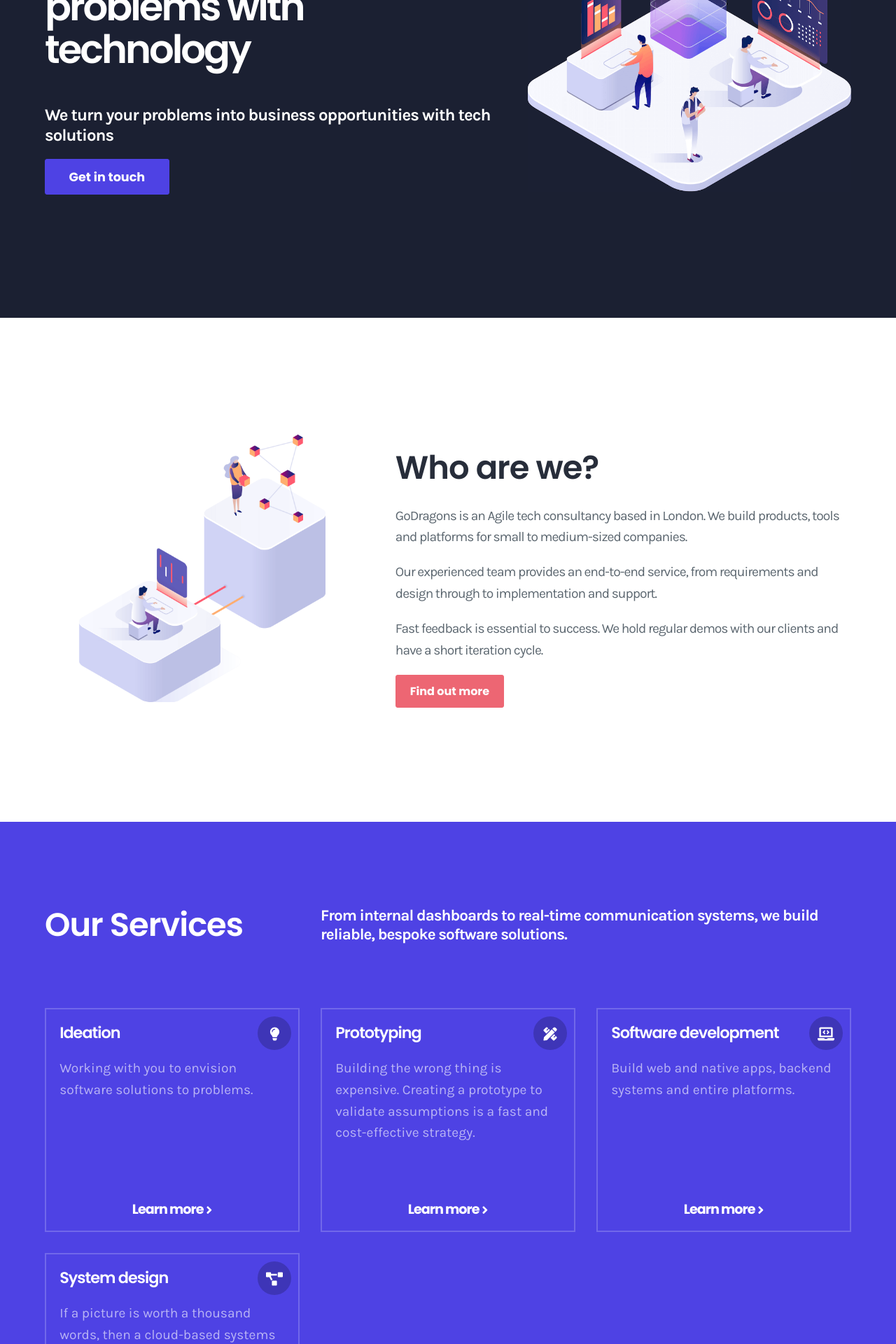
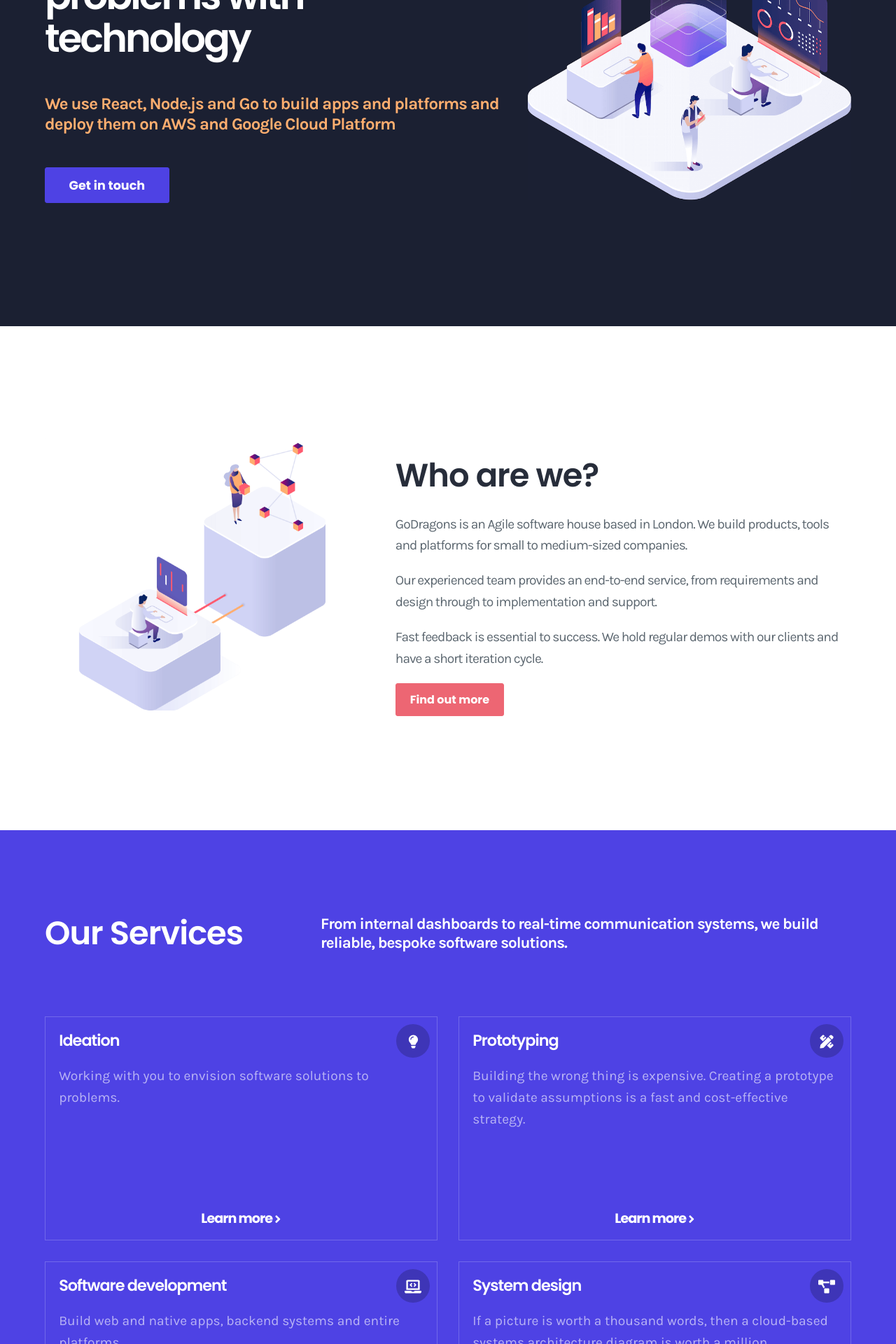
Before and after one commit to GoDragons/godragons-website, a React (Create React App) app: page / in a window 1280 px wide. Shown: the part 280-2200 px from the top of the page at 70% size. Built offline with nearby package versions, Linux system fonts and the light colour scheme.

Commit message:
Split home page into components; Fix issues with various components; Improve tagline

```diff
--- a/src/Common/PageTitle/PageTitle.jsx
+++ b/src/Common/PageTitle/PageTitle.jsx
@@ -2,11 +2,15 @@
 
 import "./PageTitle.scss";
 
+import BoxedLayout from "../BoxedLayout/BoxedLayout";
+
 export default function PageTitle({ value, tagline }) {
   return (
-    <div className="page-title-container">
-      <h1 className="title">{value}</h1>
-      {tagline ? <h4 className="tagline">{tagline}</h4> : null}
-    </div>
+    <BoxedLayout>
+      <div className="page-title-container">
+        <h1 className="title">{value}</h1>
+        {tagline ? <h4 className="tagline">{tagline}</h4> : null}
+      </div>
+    </BoxedLayout>
   );
 }
--- a/src/Common/PricingTable/PricingTable.scss
+++ b/src/Common/PricingTable/PricingTable.scss
@@ -58,7 +58,6 @@
     padding-top: 1.5rem;
     padding-bottom: 1.5rem;
     margin: 0 auto;
-
     box-shadow: 0rem 0.5rem 2rem darken($color3, 10);
 
     .item {
@@ -68,6 +67,8 @@
       padding-right: 1rem;
       padding-top: 1rem;
       padding-bottom: 1rem;
+      display: flex;
+      flex-direction: column;
 
       &:not(:first-child) {
         border-left: 1px solid $gray;
@@ -127,6 +128,7 @@
 
       .list {
         margin-top: 2rem;
+        margin-bottom: 2rem;
         padding-left: 1rem;
         padding-right: 1rem;
 
@@ -151,6 +153,7 @@
         font-size: 2.4rem;
         letter-spacing: 1px;
         margin-bottom: -0.5rem;
+        margin-top: auto;
       }
 
       .price-frequency {
--- a/src/Footer/NewsletterForm/NewsletterForm.scss
+++ b/src/Footer/NewsletterForm/NewsletterForm.scss
@@ -26,7 +26,7 @@
       border: 2px solid $color2;
 
       &::placeholder {
-        color: $darkGray;
+        color: saturate(darken($color2, 30), 30);
       }
     }
   }
--- a/src/Header/Header.scss
+++ b/src/Header/Header.scss
@@ -142,7 +142,6 @@
     display: inline-block;
     margin-left: auto;
     margin-right: 0;
-    overflow-y: auto;
 
     ul {
       @include main-menu-list;
@@ -383,6 +382,7 @@
       margin-top: 0;
       margin-bottom: 0;
       max-height: calc(100vh - 6rem);
+      overflow-y: auto;
 
       li {
         display: block;
--- /dev/null
+++ b/src/Home/Hero.jsx
@@ -0,0 +1,39 @@
+import React from "react";
+
+import BoxedLayout from "../Common/BoxedLayout/BoxedLayout";
+import { Row, Col, Hidden } from "react-grid-system";
+import { Link } from "react-router-dom";
+
+import Button from "../Common/Button/Button";
+import HeroImage from "../assets/godragons-hero.png";
+
+export default function Hero() {
+  return (
+    <div className="hero segment">
+      <BoxedLayout>
+        <Row align="end">
+          <Col md={7}>
+            <h1>Solve real business problems with technology</h1>
+            <p className="tagline">
+              We use React, Node.js and Go to build apps and platforms and
+              deploy them on AWS and Google Cloud Platform
+            </p>
+            <Link to="/contact">
+              <Button type="primary" label="Get in touch" />
+            </Link>
+          </Col>
+          <Hidden sm xs>
+            <Col md={5}>
+              <div className="illustration-container">
+                <img
+                  alt="GoDragons hero (people working on tech)"
+                  src={HeroImage}
+                />
+              </div>
+            </Col>
+          </Hidden>
+        </Row>
+      </BoxedLayout>
+    </div>
+  );
+}
--- a/src/Home/Home.jsx
+++ b/src/Home/Home.jsx
@@ -1,78 +1,25 @@
 import React from "react";
 
-import { withRouter, Link } from "react-router-dom";
-import { Row, Col, Hidden } from "react-grid-system";
+import { withRouter } from "react-router-dom";
 
-import Button from "../Common/Button/Button";
 import BoxedLayout from "../Common/BoxedLayout/BoxedLayout";
 import ServicesGrid from "../ServicesGrid/ServicesGrid";
 import Thumbnail from "../Common/Thumbnail/Thumbnail";
 import PageTitle from "../Common/PageTitle/PageTitle";
 
-import Hero from "../assets/godragons-hero.png";
 import GymPhoto from "../assets/godragons-gym-4.jpg";
-import Ideation from "../assets/godragons-building-blocks.png";
+
+import Hero from "./Hero";
+import WhoAreWe from "./WhoAreWe";
+
 import "./Home.scss";
 
 function Home() {
   return (
     <div className="page-home">
-      <div className="hero segment">
-        <BoxedLayout>
-          <Row align="end">
-            <Col md={7}>
-              <h1>Solve real business problems with technology</h1>
-              <p className="tagline">
-                We turn your problems into business opportunities with tech
-                solutions
-              </p>
-              <Link to="/contact">
-                <Button type="primary" label="Get in touch" />
-              </Link>
-            </Col>
-            <Hidden sm xs>
-              <Col md={5}>
-                <div className="illustration-container">
-                  <img
-                    alt="GoDragons hero (people working on tech)"
-                    src={Hero}
-                  />
-                </div>
-              </Col>
-            </Hidden>
-          </Row>
-        </BoxedLayout>
-      </div>
-      <div className="segment">
-        <BoxedLayout>
-          <Row align="center" gutterWidth={50}>
-            <Hidden sm xs>
-              <Col md={5}>
-                <img alt="People assembling building blocks" src={Ideation} />
-              </Col>
-            </Hidden>
-            <Col md={7}>
-              <h2>Who are we?</h2>
-              <p>
-                GoDragons is an Agile tech consultancy based in London. We build
-                products, tools and platforms for small to medium-sized
-                companies.
-              </p>
-              <p>
-                Our experienced team provides an end-to-end service, from
-                requirements and design through to implementation and support.
-              </p>
-              <p>
-                Fast feedback is essential to success. We hold regular demos
-                with our clients and have a short iteration cycle.
-              </p>
-              <Link to="/services">
-                <Button type="secondary" label="Find out more"></Button>
-              </Link>
-            </Col>
-          </Row>
-        </BoxedLayout>
-      </div>
+      <Hero />
+      <WhoAreWe />
+
       <div className="purple segment">
         <BoxedLayout>
           <ServicesGrid />
--- a/src/Home/Home.scss
+++ b/src/Home/Home.scss
@@ -4,10 +4,10 @@
   .tagline {
     font-size: 1.5rem;
     margin-top: 1rem;
-    margin-bottom: 1rem;
+    margin-bottom: 3rem;
     font-weight: 900;
     letter-spacing: -1px;
-    color: $white;
+    color: $color5;
     line-height: 1.2;
   }
 
--- /dev/null
+++ b/src/Home/WhoAreWe.jsx
@@ -0,0 +1,41 @@
+import React from "react";
+
+import BoxedLayout from "../Common/BoxedLayout/BoxedLayout";
+import { Link } from "react-router-dom";
+import { Row, Col, Hidden } from "react-grid-system";
+import Ideation from "../assets/godragons-building-blocks.png";
+import Button from "../Common/Button/Button";
+
+export default function WhoAreWe() {
+  return (
+    <div className="segment">
+      <BoxedLayout>
+        <Row align="center" gutterWidth={50}>
+          <Hidden sm xs>
+            <Col md={5}>
+              <img alt="People assembling building blocks" src={Ideation} />
+            </Col>
+          </Hidden>
+          <Col md={7}>
+            <h2>Who are we?</h2>
+            <p>
+              GoDragons is an Agile software house based in London. We build
+              products, tools and platforms for small to medium-sized companies.
+            </p>
+            <p>
+              Our experienced team provides an end-to-end service, from
+              requirements and design through to implementation and support.
+            </p>
+            <p>
+              Fast feedback is essential to success. We hold regular demos with
+              our clients and have a short iteration cycle.
+            </p>
+            <Link to="/services">
+              <Button type="secondary" label="Find out more"></Button>
+            </Link>
+          </Col>
+        </Row>
+      </BoxedLayout>
+    </div>
+  );
+}
--- a/src/ServicesGrid/ServiceItem/ServiceItem.scss
+++ b/src/ServicesGrid/ServiceItem/ServiceItem.scss
@@ -3,7 +3,7 @@
 .service-item {
   margin-top: 30px;
   position: relative;
-  border: 2px solid rgba(255, 255, 255, 0.2);
+  border: 1px solid rgba(255, 255, 255, 0.2);
   padding: 1.2rem;
   padding-top: 0;
   min-height: 20rem;
--- a/src/ServicesGrid/ServicesGrid.jsx
+++ b/src/ServicesGrid/ServicesGrid.jsx
@@ -10,7 +10,7 @@
 
 export default function ServicesGrid() {
   const columnElements = services.map((service, index) => (
-    <Col lg={4} md={6} sm={12} key={index}>
+    <Col lg={6} md={6} sm={12} key={index}>
       <ServiceItem {...service} />
     </Col>
   ));
--- a/src/variables.scss
+++ b/src/variables.scss
@@ -2,6 +2,7 @@
 $color2: #ed6673;
 $color3: #4e42e4;
 $color4: #a257e0;
+$color5: #ffae6f;
 
 $white: #fff;
 $black: #272d3a;
```
Also changed, not shown: src/Data/servicesData.jsx (+9 -9 lines).
